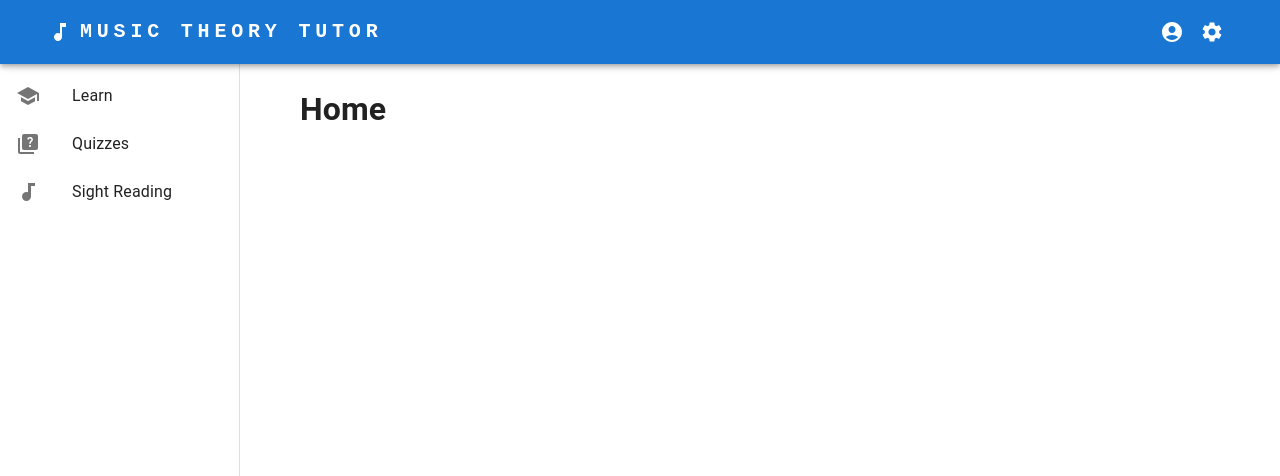
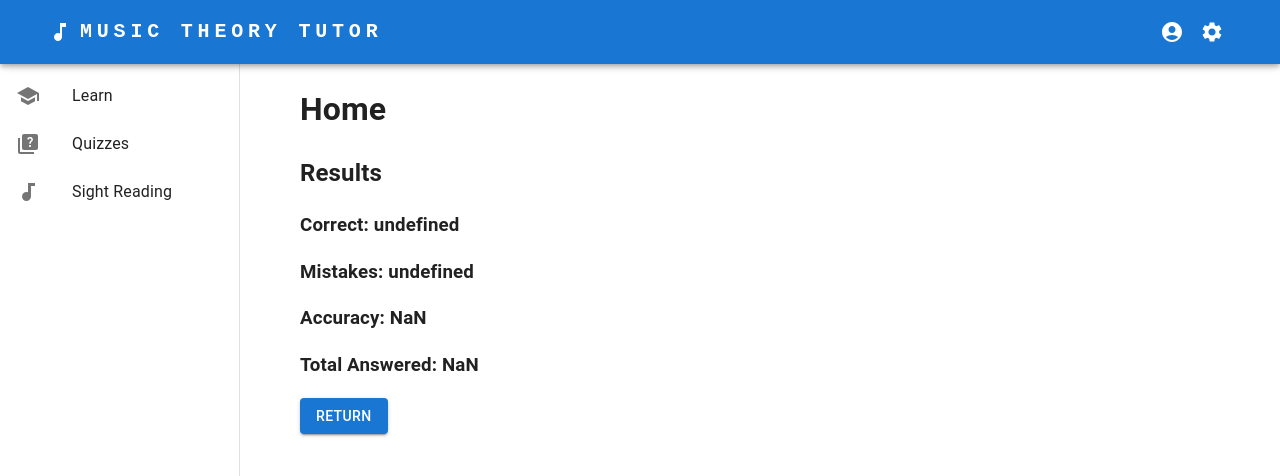
Before and after one commit to Kevin-512/Music-Theory-Tutor, a React (Create React App) app in the folder music-theory-tutor/: page / in a window 1280 px wide. Shown: the top 476 px of the page. Built offline with nearby package versions, Linux system fonts and the light colour scheme.

Commit message:
Completed SightReading part including results

```diff
--- a/music-theory-tutor/src/pages/Home.js
+++ b/music-theory-tutor/src/pages/Home.js
@@ -1,10 +1,12 @@
 import React from "react";
 import QuizCard from "../component/QuizCard";
+import Results from "./Results";
 
 const Home = () => {
   return (
     <div>
       <h1>Home</h1>
+      <Results/>
     </div>
   );
 };
--- /dev/null
+++ b/music-theory-tutor/src/pages/Results.js
@@ -0,0 +1,34 @@
+import { Button } from "@mui/material";
+import React from "react";
+import { useNavigate } from "react-router-dom";
+
+const Results = (props) => {
+  const total = props.correct + props.wrong;
+  const accuracy = props.correct / total;
+  const navigate = useNavigate();
+
+  function onClick() {
+    if (props.origin === "SightReading") {
+        navigate("/sightreading");
+    }else if(props.origin === "Quizzes"){
+        navigate("/quizmap");
+    }else{
+        navigate("/")
+    }
+  }
+
+  return (
+    <div>
+      <h2>Results</h2>
+      <h3>{"Correct: " + props.correct}</h3>
+      <h3>{"Mistakes: " + props.wrong}</h3>
+      <h3>{"Accuracy: " + accuracy}</h3>
+      <h3>{"Total Answered: " + total}</h3>
+      <Button onClick={onClick} variant="contained">
+        Return
+      </Button>
+    </div>
+  );
+};
+
+export default Results;
--- a/music-theory-tutor/src/pages/SightreadingPane.js
+++ b/music-theory-tutor/src/pages/SightreadingPane.js
@@ -5,7 +5,12 @@ import { Piano, KeyboardShortcuts, MidiNumbers } from "react-piano";
 import "react-piano/dist/styles.css";
 import Soundfont from "soundfont-player";
 import { Vex } from "vexflow";
-import Fab from '@mui/material/Fab';
+import Fab from "@mui/material/Fab";
+import { Button, Stack, Toolbar } from "@mui/material";
+import Chip from "@mui/material/Chip";
+import DoneOutlineIcon from "@mui/icons-material/DoneOutline";
+import DangerousIcon from "@mui/icons-material/Dangerous";
+import Results from "./Results";
 
 const SightreadingPane = () => {
   const firstNote = MidiNumbers.fromNote("a4");
@@ -179,9 +184,13 @@ const SightreadingPane = () => {
       }));
     }
   }
+  function displayResults() {
+    setContinueClicked(true);
+  }
 
-  const [seconds, setSeconds] = useState(5);
+  const [seconds, setSeconds] = useState(10);
   const [isActive, setIsActive] = useState(true);
+  const [continueClicked, setContinueClicked] = useState(false);
 
   useEffect(() => {
     let interval = null;
@@ -237,19 +246,43 @@ const SightreadingPane = () => {
     }
   }, [notesDisplayed]);
 
+  if (!continueClicked) {
     return (
       <div>
         <h1>SightReading</h1>
-      <h2>{scaleName}</h2>
+        <div style={{ display: "flex", alignItems: "center" }}>
+          <h2 style={{ marginRight: "150px" }}>{scaleName}</h2>
           <Fab color="secondary" variant="extended">
             {seconds}
           </Fab>
-      <h3>{scale.slice(0, 3) + id}</h3>
-      <h3>{"Right: " + result.correctAnswers}</h3>
-      <h3>{"Wrong: " + result.wrongAnswers}</h3>
-      <h3>{"NoteNoOctave: " + notesDisplayedNoOctave}</h3>
-      <h3>{"NoteDisplayed: " + notesDisplayed}</h3>
+          <div style={{ marginLeft: "80px", marginRight: "80px" }}>
+            <Stack direction="row" spacing={7}>
+              <Chip
+                icon={<DoneOutlineIcon />}
+                label={result.correctAnswers}
+                variant="outlined"
+                color="success"
+              />
+              <Chip
+                icon={<DangerousIcon />}
+                label={result.wrongAnswers}
+                variant="outlined"
+                color="error"
+              />
+            </Stack>
+          </div>
+          <Button
+            variant="contained"
+            disabled={isActive}
+            onClick={displayResults}
+          >
+            Continue
+          </Button>
+        </div>
+
+        <div style={{ marginLeft: "100px" }}>
           <svg ref={outputRef}></svg>
+        </div>
         <Piano
           noteRange={{ first: firstNote, last: lastNote }}
           playNote={(midiNumber) => {
@@ -266,6 +299,15 @@ const SightreadingPane = () => {
         />
       </div>
     );
+  } else {
+    return (
+      <Results
+        correct={result.correctAnswers}
+        wrong={result.wrongAnswers}
+        origin={"SightReading"}
+      />
+    );
+  }
 };
 
 export default SightreadingPane;
```
Lines whose indentation alone changed are shown as unchanged.
